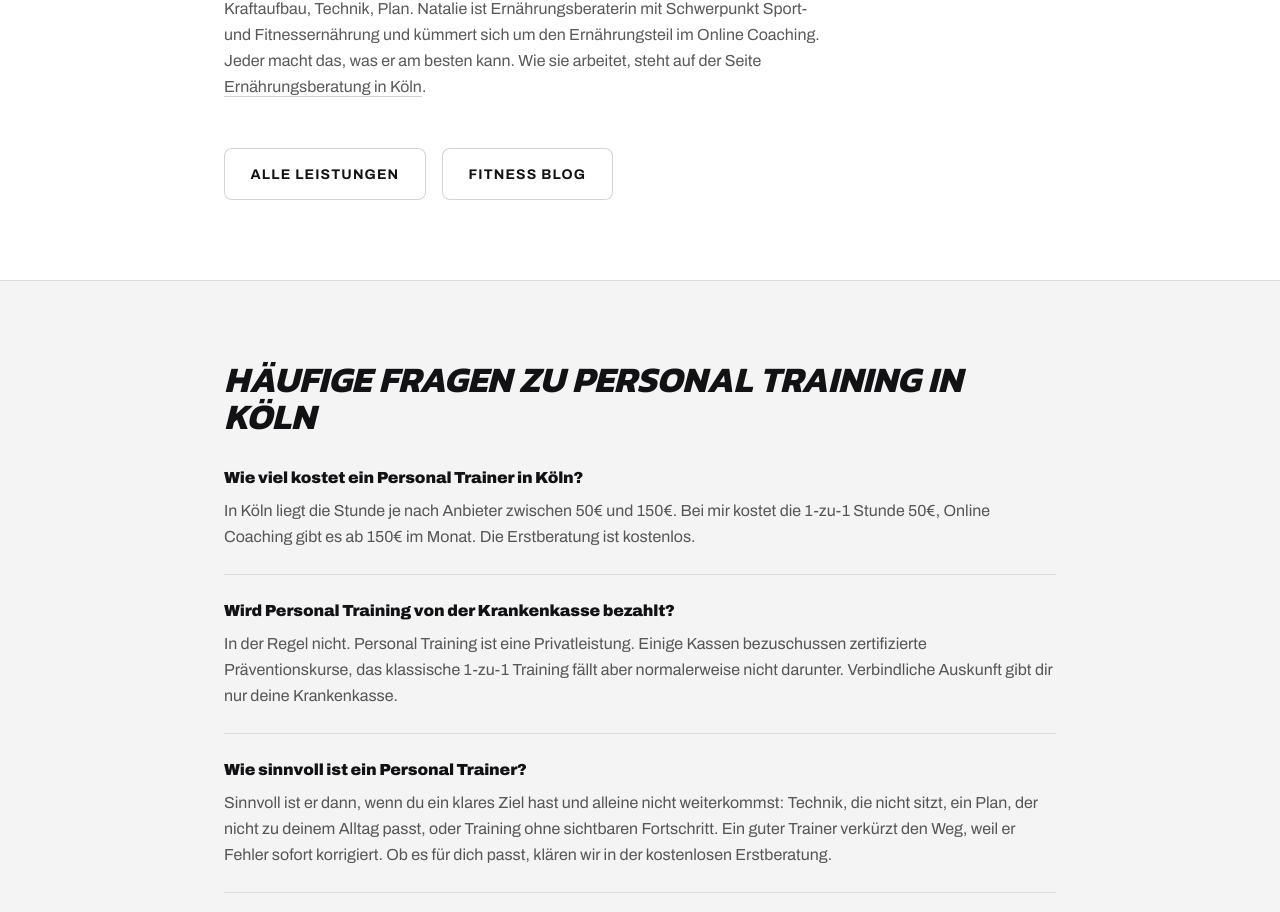
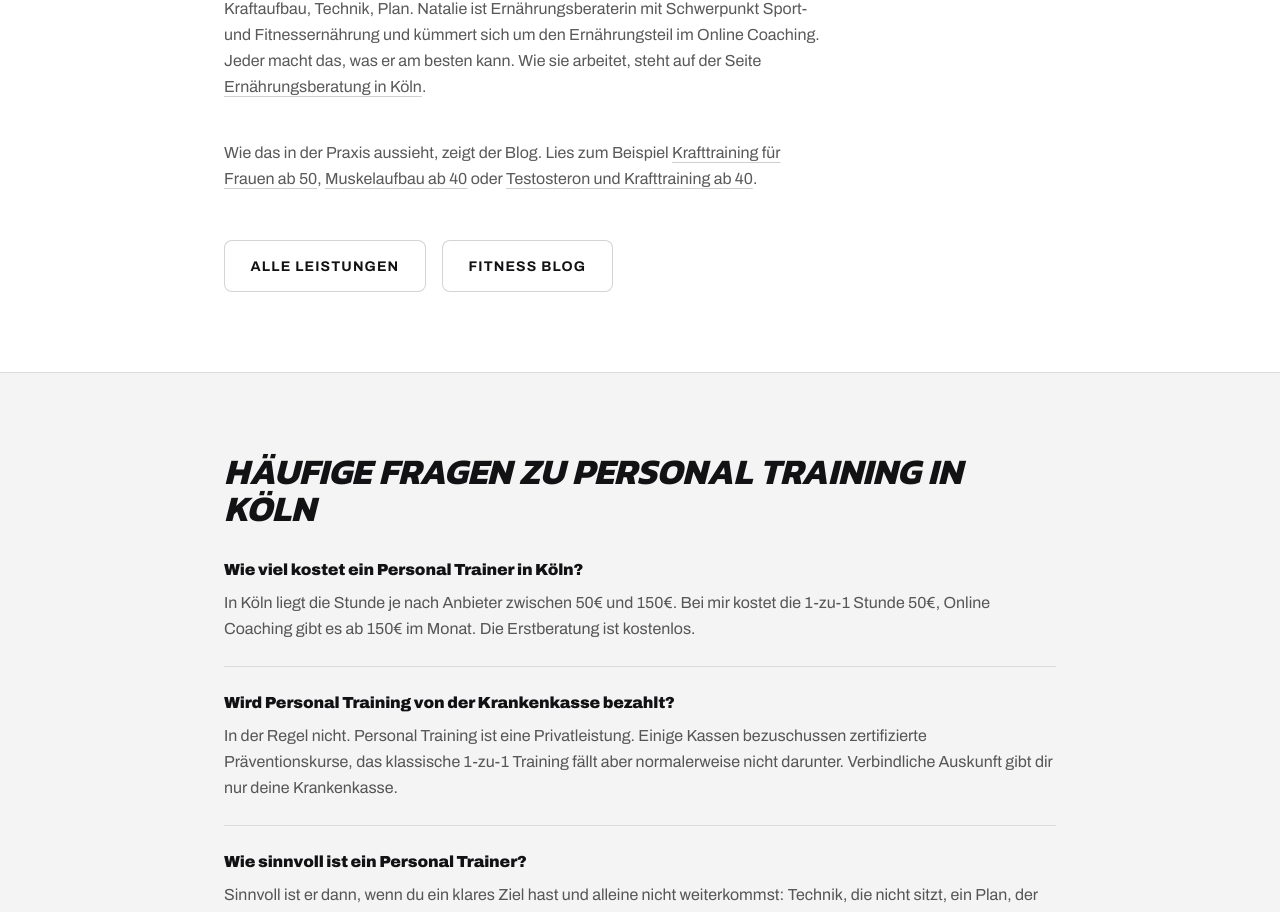
Before and after one commit to Massaro1997/coach-angelo, a Next.js app: page /personal-trainer-koeln in a window 1280 px wide. Shown: the part 3136-4048 px from the top of the page. Built offline with nearby package versions, Linux system fonts and the light colour scheme.

Commit message:
feat(seo): pilastro personal-trainer-koeln linka i 3 articoli in salita con anchor esatto (passata link interni di venerdì)
Co-Authored-By: Claude Fable 5 <noreply@anthropic.com>

```diff
--- a/src/app/personal-trainer-koeln/page.tsx
+++ b/src/app/personal-trainer-koeln/page.tsx
@@ -226,6 +226,23 @@ export default function PersonalTrainerKoeln() {
               </Link>.
             </p>
           </div>
+          <div className="mt-10 max-w-prose">
+            <p className="text-ink/70 leading-relaxed">
+              Wie das in der Praxis aussieht, zeigt der Blog. Lies zum Beispiel{" "}
+              <Link href="/blog/krafttraining-frauen-ab-50-trainingsplan" className="underline decoration-ink/20 underline-offset-4 transition-colors hover:text-gold">
+                Krafttraining für Frauen ab 50
+              </Link>
+              ,{" "}
+              <Link href="/blog/muskelaufbau-ab-40-mann-trainingsplan-tipps" className="underline decoration-ink/20 underline-offset-4 transition-colors hover:text-gold">
+                Muskelaufbau ab 40
+              </Link>{" "}
+              oder{" "}
+              <Link href="/blog/testosteron-krafttraining-mann-ab-40" className="underline decoration-ink/20 underline-offset-4 transition-colors hover:text-gold">
+                Testosteron und Krafttraining ab 40
+              </Link>
+              .
+            </p>
+          </div>
           <div className="mt-12 flex flex-wrap gap-4">
             <Link href="/servizi" className="fp-btn-linea">
               Alle Leistungen
```
